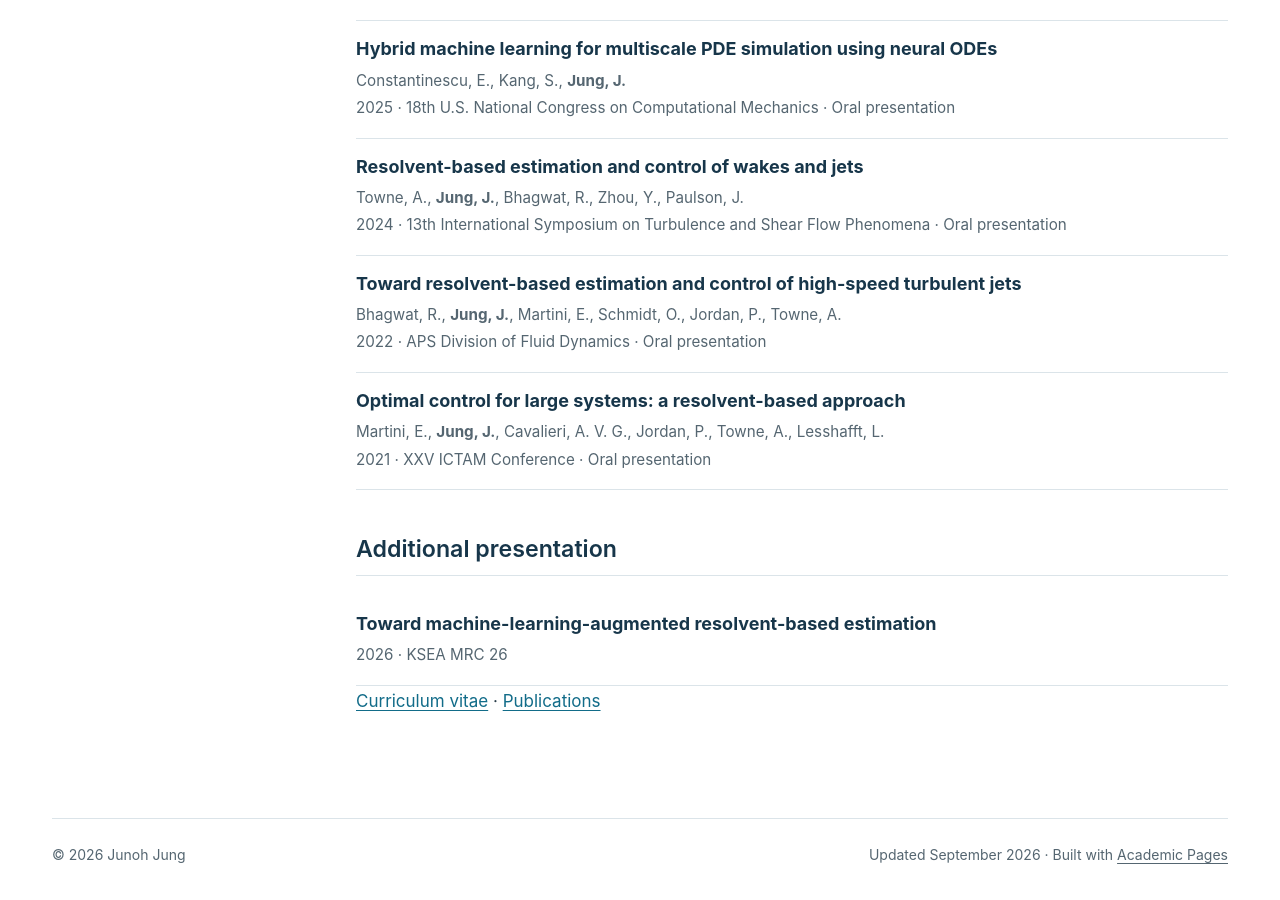
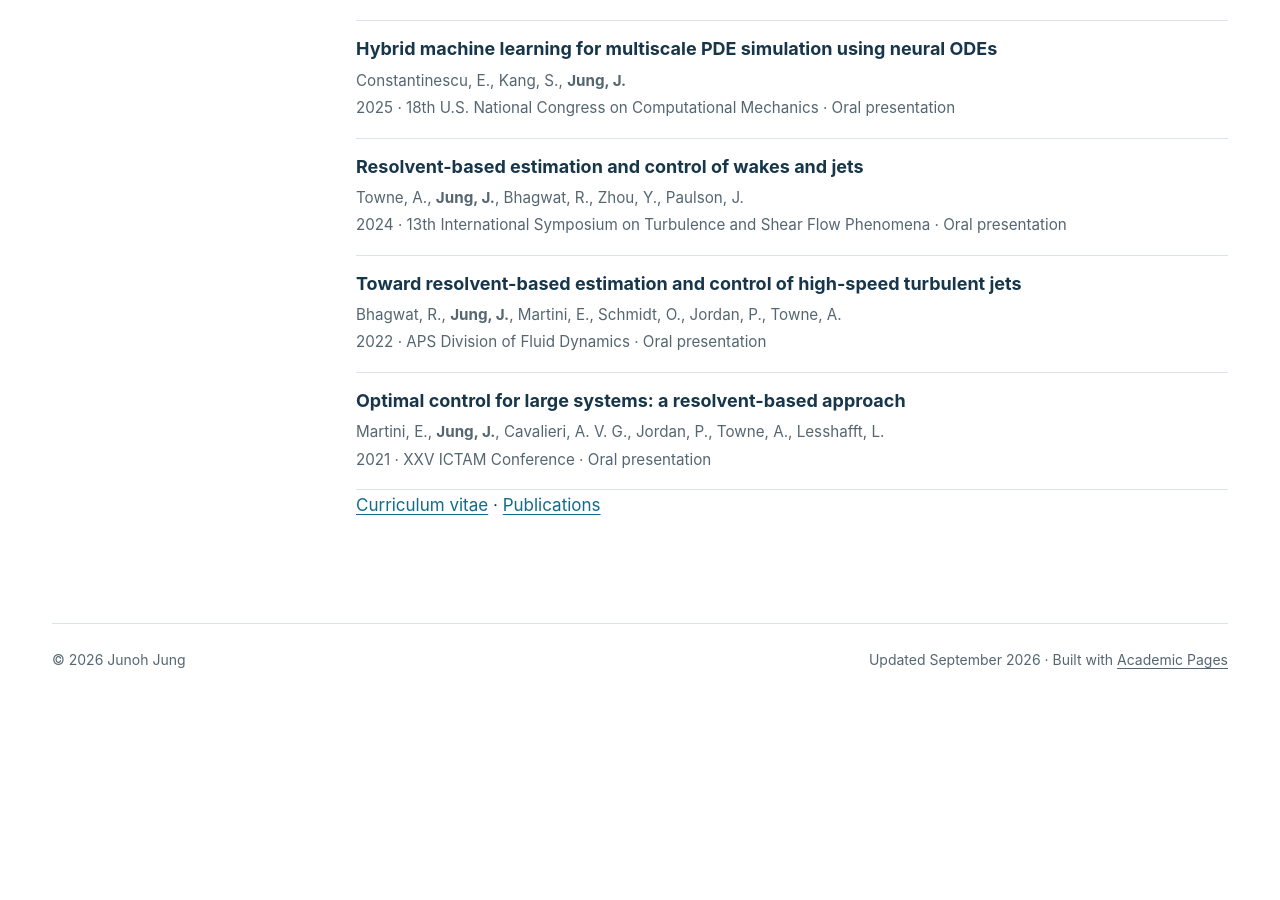
Before and after one commit to junohjung/junohjung.github.io, a Jekyll site: the page built from _pages/teaching-talks.md, in a window 1280 px wide and 900 px high, scrolled down 3703 px. Built offline with Jekyll 4.4.1, drawn with Linux system fonts in a browser that asks for light colours; after the commit the page ends 4407 px from its top, so only the background shows below that.

Commit message:
Update Site source

```diff
--- a/_pages/teaching-talks.md
+++ b/_pages/teaching-talks.md
@@ -174,12 +174,4 @@ title: "Teaching & talks"
   <p>2021 · XXV ICTAM Conference · Oral presentation</p>
 </div>
 
-<h2 id="additional-presentations">Additional presentation</h2>
-
-<!-- Retained from the supplied teaching-talks.md. This entry is not listed in the September 2026 CV; no coauthors, presentation format, or status have been inferred. -->
-<div class="talk" id="talk-2026-ksea">
-  <h3>Toward machine-learning-augmented resolvent-based estimation</h3>
-  <p>2026 · KSEA MRC 26</p>
-</div>
-
 [Curriculum vitae](/cv/) · [Publications](/publications/)
```
